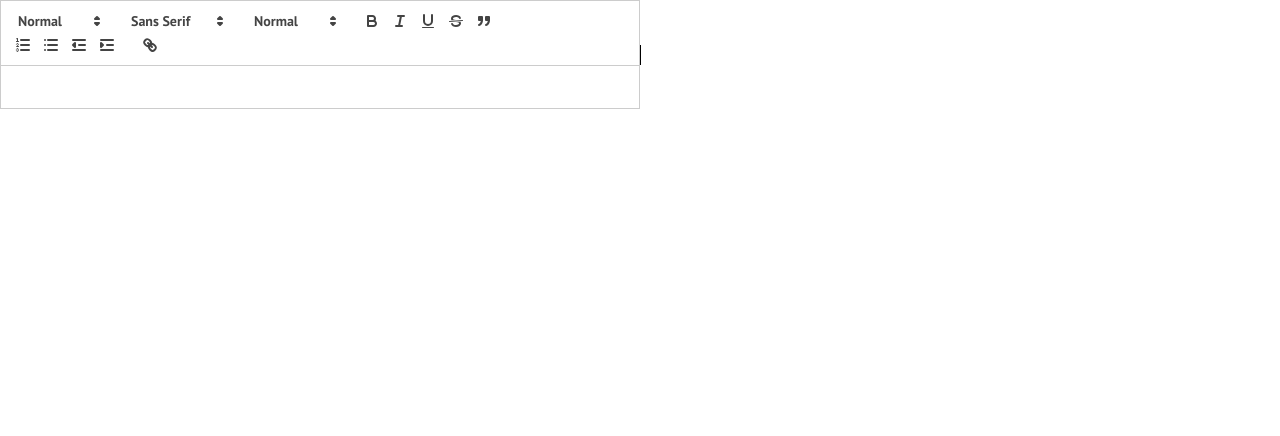
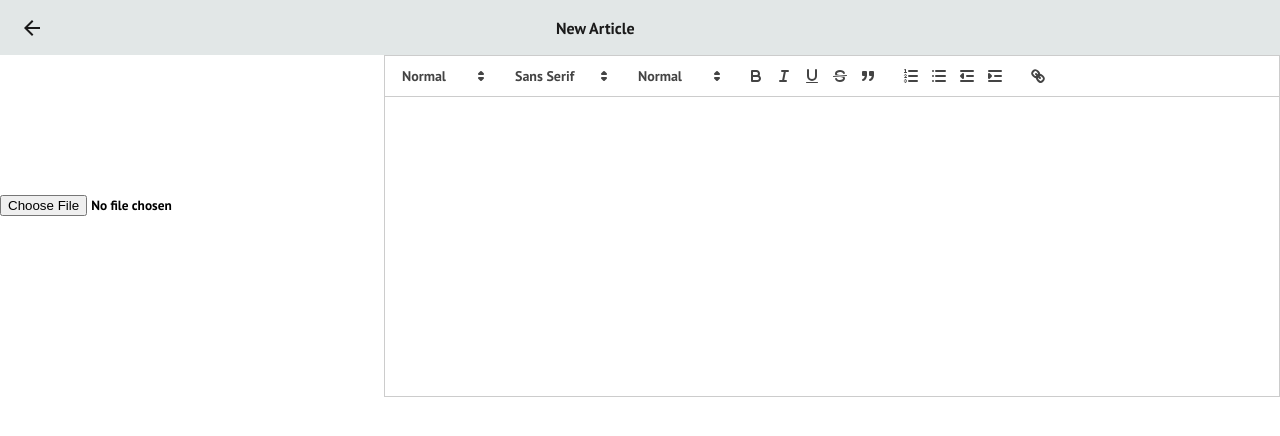
Before and after one commit to andyk2000/D-instinct, a React (Create React App) app: page /New-Article in a window 1280 px wide. Shown: the top 436 px of the page. Built offline with nearby package versions, Linux system fonts and the light colour scheme.

Commit message:
new pages added

```diff
--- a/src/pages/admin/NewArticle.css
+++ b/src/pages/admin/NewArticle.css
@@ -2,6 +2,31 @@
     position: relative;
     height: 100vh;
     width: 100%;
+}
+
+.nav-bar {
+    display: flex;
+    width: 100%;
+    display: flex;
+    height: 55px;
+    background-color: #E2E7E7;
+    align-items: center;
+}
+
+.nav-back {
+    width:10%;
+    background-color: inherit;
+    margin-left: 20px;
+    cursor: pointer;
+    color: rgb(26, 26, 26);
+    justify-content: center;
+}
+
+.title {
+    width: 90%;
+    background-color: #E2E7E7;
+    color: rgb(26, 26, 26);
+    margin-left: 40%;
 }
 
 .row {
@@ -12,22 +37,23 @@
     justify-content: center;
 }
 
+.picture-sec {
+    width: 30%;
+    align-items: center;
+}
+
+.picture {
+    width: 80%;
+    height: 60px;
+}
+
 .editor {
     position: relative;
-    height: 100%;
-    width: 50%;
+    height: 300px;
+    width: 70%;
     display: flex;
     align-items:center;
     justify-content: center;
-}
-
-.preview {
-    position: relative;
-    height: 100%;
-    width: 50%;
-    padding: 10px;
-    overflow-y: scroll;
-    border-left: 1px solid #000;
 }
 
 .editor-input {
--- a/src/pages/admin/NewArticle.js
+++ b/src/pages/admin/NewArticle.js
@@ -1,5 +1,6 @@
 import React, { useState } from 'react';
 import ReactQuill from 'react-quill';
+import ArrowBackIcon from '@mui/icons-material/ArrowBack';
 import "react-quill/dist/quill.snow.css";
 import "./NewArticle.css";
 
@@ -26,10 +27,33 @@ function NewArticle() {
         setValue(newValue);
     };
 
+    const handlePictureChange = (e) => {
+        const picture = e.target.files[0];
+        setFormData({ ...formData, picture });
+    };
+
+    const [formData, setFormData] = useState({
+        picture: null,
+        title: '',
+        content: ''
+    });
+
   return (
-    <div className='New Article'>
-
+    <div className='New-Article'>
+        <div className='nav-bar'>
+            <ArrowBackIcon className='nav-back'/>
+            <p className='title'>New Article</p>
+        </div>
         <div className='row'>
+            <div className='picture-sec'>
+                <input
+                    type='file'
+                    id='picture'
+                    name='picture'
+                    onChange={handlePictureChange}
+                    accept='image/*'
+                />
+            </div>
             <div className='editor'>
                 <ReactQuill
                     theme='snow'
@@ -39,7 +63,6 @@ function NewArticle() {
                     modules={modules}
                     />
             </div>
-            <div className='preview' dangerouslySetInnerHTML={{ __html: value}}/>
         </div>
 
     </div>
```
Also changed, not shown: src/pages/client/Login.css (added), src/pages/client/Login.js (added), src/pages/client/Payment.css (added), src/pages/client/Payment.js (added), src/pages/client/Register.css (added), src/pages/client/Register.js (added).
